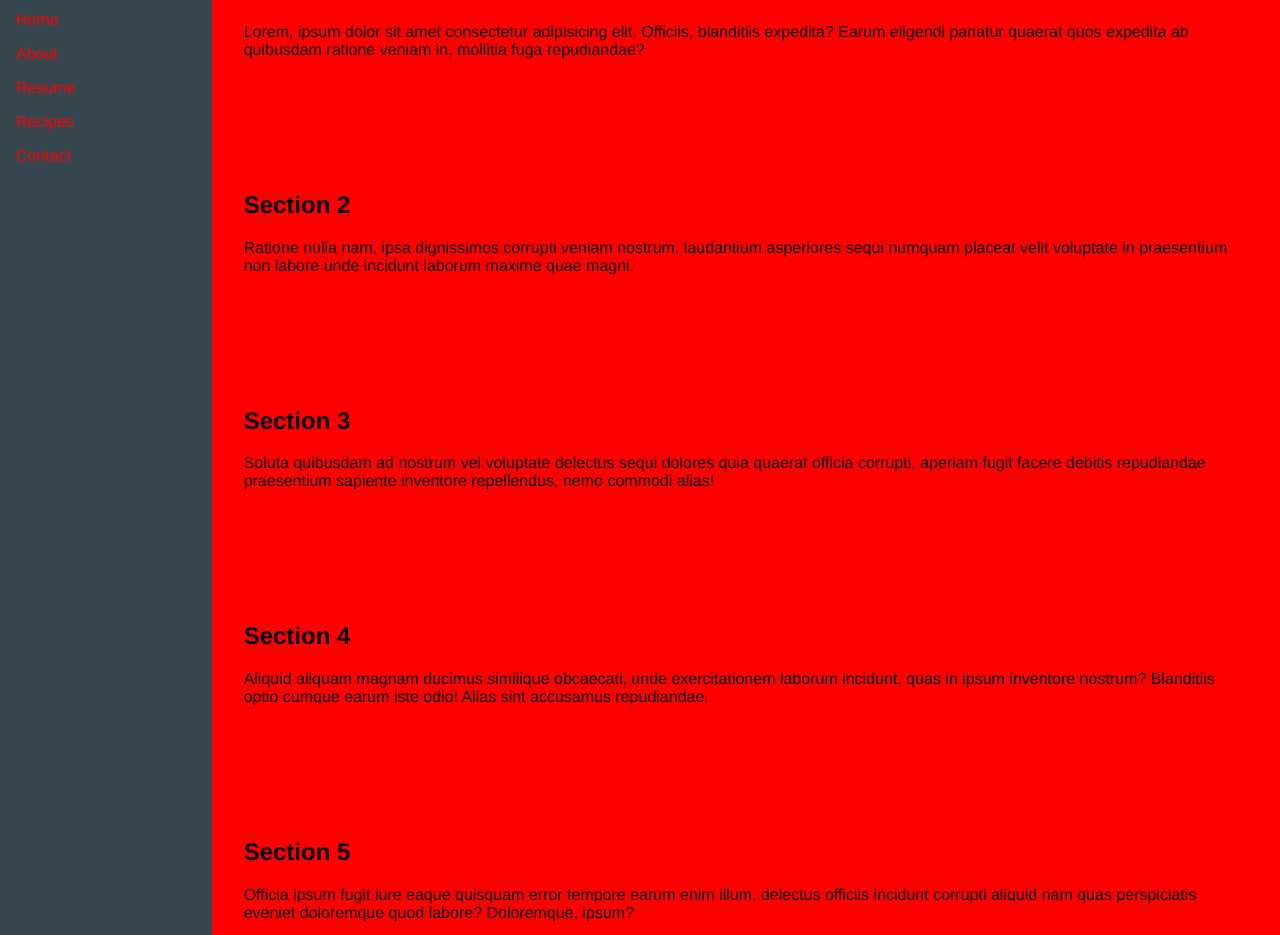
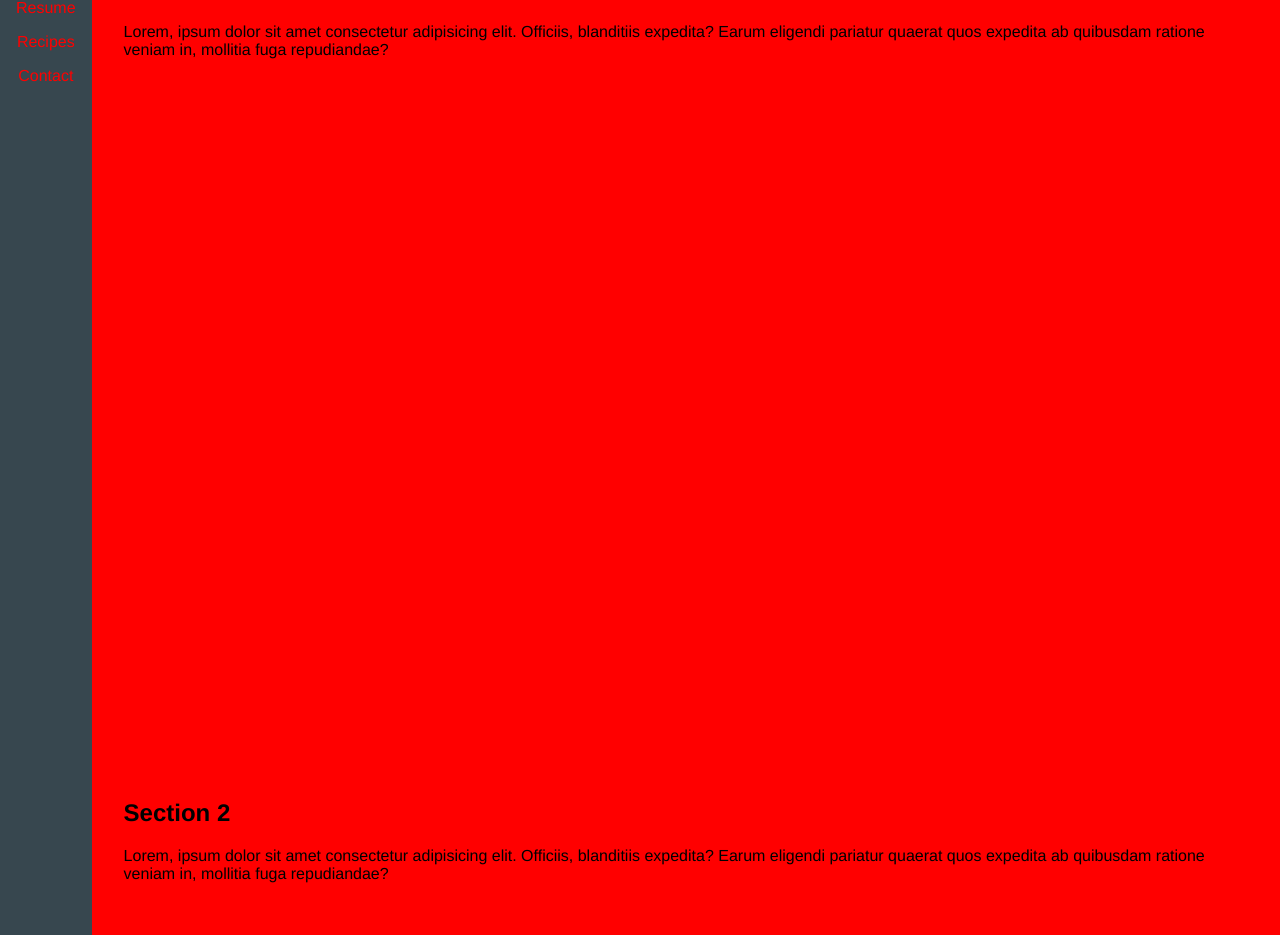
Before and after one commit to azebolsky/Cassie-Brown, a React (Create React App) app: page / in a window 1280 px wide. Shown: the part 77-1012 px from the top of the page. Built offline with nearby package versions, Linux system fonts and the light colour scheme.

Commit message:
add active nav onclick

```diff
--- a/package.json
+++ b/package.json
@@ -8,6 +8,7 @@
     "@testing-library/user-event": "^7.2.1",
     "react": "^16.13.1",
     "react-dom": "^16.13.1",
+    "react-router-dom": "^5.2.0",
     "react-scripts": "3.4.1"
   },
   "scripts": {
--- a/src/Components/Sidebar/Sidebar.css
+++ b/src/Components/Sidebar/Sidebar.css
@@ -1,12 +1,22 @@
 .Sidebar {
   white-space: nowrap;
   background-color: #37474f;
+  text-align: center;
+  display: flex;
+  flex-direction: column;
 }
 
 .Sidebar ul {
   list-style: none;
   margin: 0;
   padding: 0;
+}
+
+@media (min-height: 300px) {
+  .Sidebar ul {
+    position: sticky;
+    top: 0;
+  }
 }
 
 .Sidebar ul li a {
@@ -16,7 +26,15 @@
   text-decoration: none;
 }
 
-.Sidebar ul li a.current {
+.active {
   background: black;
   color: green;
 }
+
+#home,
+#about,
+#resume,
+#recipes,
+#contact {
+  margin-bottom: 40rem;
+}
--- a/src/Components/Sidebar/Sidebar.js
+++ b/src/Components/Sidebar/Sidebar.js
@@ -1,29 +1,68 @@
-import React from "react";
+import React, { useState } from "react";
 import "./Sidebar.css";
 
-const sidebar = () => {
+const Sidebar = () => {
+  const [active, setActive] = useState({
+    home: true,
+    about: false,
+    resume: false,
+    recipes: false,
+    contact: false,
+  });
+
+  // useEffect(() => {});
+
   return (
     <div className="Sidebar">
-      <h1>Cassie Brown</h1>
       <ul>
         <li>
-          <a href="#home">Home</a>
+          <a
+            href="#home"
+            className={active.home ? "active" : ""}
+            onClick={() => setActive({ home: true })}
+          >
+            Home
+          </a>
         </li>
         <li>
-          <a href="#about">About</a>
+          <a
+            href="#about"
+            className={active.about ? "active" : ""}
+            onClick={() => setActive({ about: true })}
+          >
+            About
+          </a>
         </li>
         <li>
-          <a href="#resume">Resume</a>
+          <a
+            href="#resume"
+            className={active.resume ? "active" : ""}
+            onClick={() => setActive({ resume: true })}
+          >
+            Resume
+          </a>
         </li>
         <li>
-          <a href="#recipes">Recipes</a>
+          <a
+            href="#recipes"
+            className={active.recipes ? "active" : ""}
+            onClick={() => setActive({ recipes: true })}
+          >
+            Recipes
+          </a>
         </li>
         <li>
-          <a href="#contact">Contact</a>
+          <a
+            href="#contact"
+            className={active.contact ? "active" : ""}
+            onClick={() => setActive({ contact: true })}
+          >
+            Contact
+          </a>
         </li>
       </ul>
     </div>
   );
 };
 
-export default sidebar;
+export default Sidebar;
--- /dev/null
+++ b/src/Components/about/About.js
@@ -0,0 +1,16 @@
+import React from "react";
+
+const about = () => {
+  return (
+    <section id="about">
+      <h1>Section 2</h1>
+      <p>
+        Lorem, ipsum dolor sit amet consectetur adipisicing elit. Officiis,
+        blanditiis expedita? Earum eligendi pariatur quaerat quos expedita ab
+        quibusdam ratione veniam in, mollitia fuga repudiandae?
+      </p>
+    </section>
+  );
+};
+
+export default about;
--- /dev/null
+++ b/src/Components/contact/Contact.js
@@ -0,0 +1,16 @@
+import React from "react";
+
+const contact = () => {
+  return (
+    <section id="contact">
+      <h1>Section 5</h1>
+      <p>
+        Lorem, ipsum dolor sit amet consectetur adipisicing elit. Officiis,
+        blanditiis expedita? Earum eligendi pariatur quaerat quos expedita ab
+        quibusdam ratione veniam in, mollitia fuga repudiandae?
+      </p>
+    </section>
+  );
+};
+
+export default contact;
--- /dev/null
+++ b/src/Components/home/Home.js
@@ -0,0 +1,16 @@
+import React from "react";
+
+const home = () => {
+  return (
+    <section id="home">
+      <h1>Section 1</h1>
+      <p>
+        Lorem, ipsum dolor sit amet consectetur adipisicing elit. Officiis,
+        blanditiis expedita? Earum eligendi pariatur quaerat quos expedita ab
+        quibusdam ratione veniam in, mollitia fuga repudiandae?
+      </p>
+    </section>
+  );
+};
+
+export default home;
--- /dev/null
+++ b/src/Components/recipes/Recipes.js
@@ -0,0 +1,16 @@
+import React from "react";
+
+const recipes = () => {
+  return (
+    <section id="recipes">
+      <h1>Section 4</h1>
+      <p>
+        Lorem, ipsum dolor sit amet consectetur adipisicing elit. Officiis,
+        blanditiis expedita? Earum eligendi pariatur quaerat quos expedita ab
+        quibusdam ratione veniam in, mollitia fuga repudiandae?
+      </p>
+    </section>
+  );
+};
+
+export default recipes;
--- /dev/null
+++ b/src/Components/resume/Resume.js
@@ -0,0 +1,16 @@
+import React from "react";
+
+const resume = () => {
+  return (
+    <section id="resume">
+      <h1>Section 3</h1>
+      <p>
+        Lorem, ipsum dolor sit amet consectetur adipisicing elit. Officiis,
+        blanditiis expedita? Earum eligendi pariatur quaerat quos expedita ab
+        quibusdam ratione veniam in, mollitia fuga repudiandae?
+      </p>
+    </section>
+  );
+};
+
+export default resume;
--- a/src/Containers/App.js
+++ b/src/Containers/App.js
@@ -1,55 +1,22 @@
 import React from "react";
 import Sidebar from "../Components/Sidebar/Sidebar";
+import Home from "../Components/home/Home";
+import About from "../Components/about/About";
+import Resume from "../Components/resume/Resume";
+import Recipes from "../Components/recipes/Recipes";
+import Contact from "../Components/contact/Contact";
 import "./App.css";
 
 function App() {
   return (
     <div className="App">
-      {/* <h1>Cassie Brown</h1> */}
       <Sidebar />
       <main>
-        <section id="home">
-          <h1>Section 1</h1>
-          <p>
-            Lorem, ipsum dolor sit amet consectetur adipisicing elit. Officiis,
-            blanditiis expedita? Earum eligendi pariatur quaerat quos expedita
-            ab quibusdam ratione veniam in, mollitia fuga repudiandae?
-          </p>
-        </section>
-        <section id="about">
-          <h1>Section 2</h1>
-          <p>
-            Ratione nulla nam, ipsa dignissimos corrupti veniam nostrum,
-            laudantium asperiores sequi numquam placeat velit voluptate in
-            praesentium non labore unde incidunt laborum maxime quae magni.
-          </p>
-        </section>
-        <section id="resume">
-          <h1>Section 3</h1>
-          <p>
-            Soluta quibusdam ad nostrum vel voluptate delectus sequi dolores
-            quia quaerat officia corrupti, aperiam fugit facere debitis
-            repudiandae praesentium sapiente inventore repellendus, nemo commodi
-            alias!
-          </p>
-        </section>
-        <section id="recipes">
-          <h1>Section 4</h1>
-          <p>
-            Aliquid aliquam magnam ducimus similique obcaecati, unde
-            exercitationem laborum incidunt, quas in ipsum inventore nostrum?
-            Blanditiis optio cumque earum iste odio! Alias sint accusamus
-            repudiandae.
-          </p>
-        </section>
-        <section id="contact">
-          <h1>Section 5</h1>
-          <p>
-            Officia ipsum fugit iure eaque quisquam error tempore earum enim
-            illum, delectus officiis incidunt corrupti aliquid nam quas
-            perspiciatis eveniet doloremque quod labore? Doloremque, ipsum?
-          </p>
-        </section>
+        <Home />
+        <About />
+        <Resume />
+        <Recipes />
+        <Contact />
       </main>
     </div>
   );
--- a/src/index.js
+++ b/src/index.js
@@ -1,13 +1,14 @@
 import React from "react";
 import ReactDOM from "react-dom";
+import { BrowserRouter } from "react-router-dom";
 import "./index.css";
 import App from "./Containers/App";
 import * as serviceWorker from "./serviceWorker";
 
 ReactDOM.render(
-  <React.StrictMode>
+  <BrowserRouter>
     <App />
-  </React.StrictMode>,
+  </BrowserRouter>,
   document.getElementById("root")
 );
 
```
Also changed, not shown: 1 other file (tests, documents, lock files or other folders).
